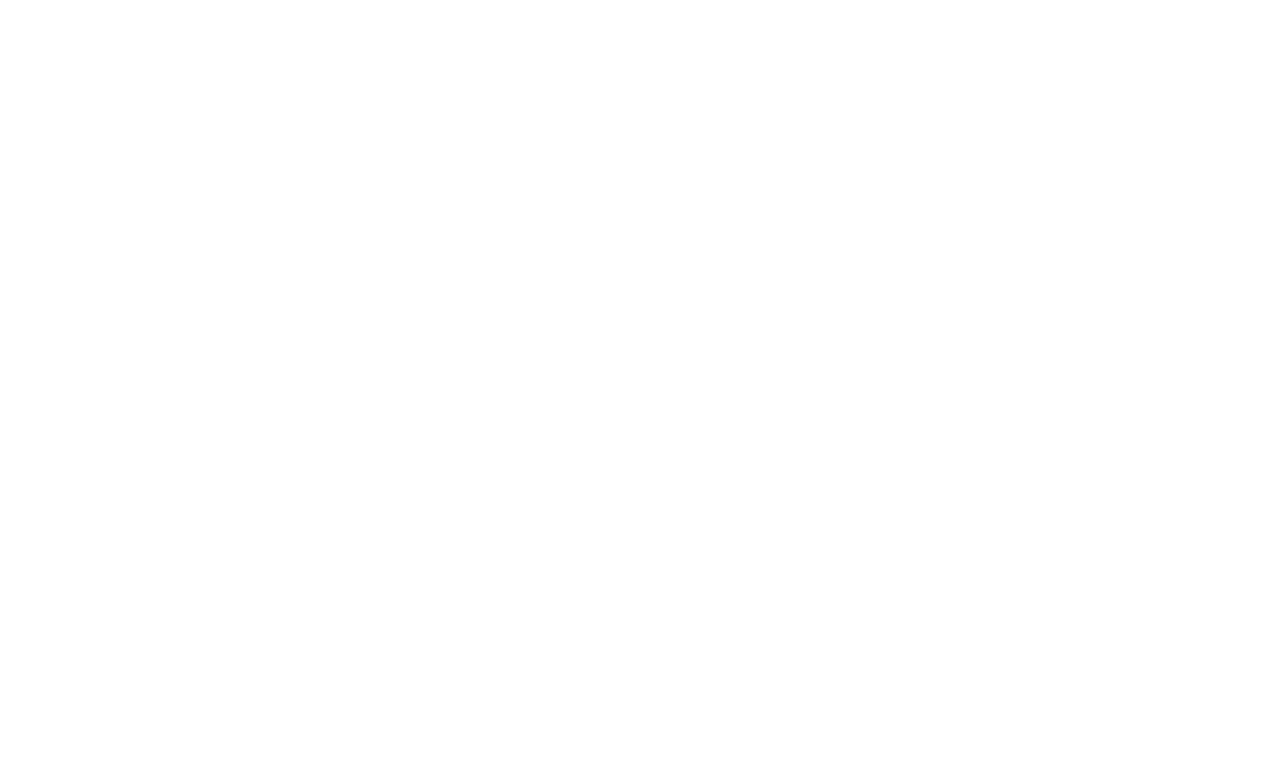
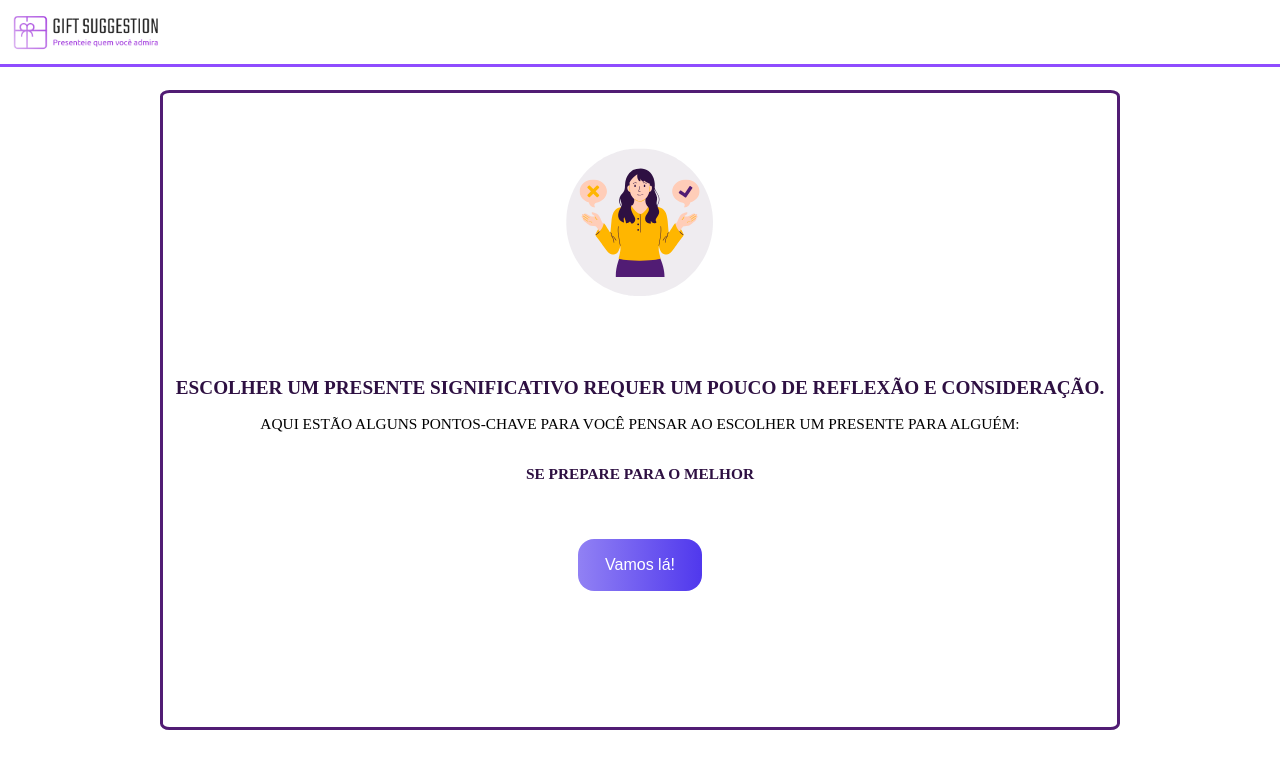
Before and after one commit to brendothierry/gift-suggestion-front-end, a React (Create React App) app: page / in a window 1280 px wide. Shown: the top 768 px of the page. Built offline with nearby package versions, Linux system fonts and the light colour scheme.

Commit message:
Atualizando a tela de home - GS

```diff
--- a/src/components/GiftSuggestionModel/styles.css
+++ b/src/components/GiftSuggestionModel/styles.css
@@ -8,7 +8,7 @@
   /* Ajuste a largura conforme necessário */
   background-color: #ffffff;
   /* Cor de fundo clara */
-  border: 3px solid #dad8da;
+  border: 3px solid #511C74;
   /* Borda do quadrado */
   box-sizing: border-box;
   margin: auto; /* Centraliza o quadrado na tela */
--- a/src/components/Navbar/styles.css
+++ b/src/components/Navbar/styles.css
@@ -32,8 +32,4 @@
   max-height: 8vh;
   max-width: 40vh;
   height: 100px;
-
-
-
-
 }
--- a/src/main/App.tsx
+++ b/src/main/App.tsx
@@ -9,12 +9,13 @@
 import ForgotPassword from '../views/ForgotPassword';
 import ResetPassword from '../views/ResetPassword';
 import Onboarding from '../views/Onboarding';
+import Home from '../views/Home';
 
 function App() {
   return (
     <BrowserRouter>
       <Routes>
-        <Route path="/">
+        <Route path="/" element={<GiftSuggestion />}>
         </Route>
         <Route path="/login" element={<Login />}>
         </Route>
--- a/src/views/GiftSuggestion.css
+++ b/src/views/GiftSuggestion.css
@@ -1,18 +1,15 @@
-body {
-    min-height: 80vh;
-    margin: 0;
-}
-
 .gs-page {
-    display: flex;
     align-items: center;
     justify-content: center;
-    min-height: 80vh;
-    background-color: #eef1f3;
+    max-height: 80vh;
+}
+.gs-header{
 }
 
 .gs-container {
-    width: 90vw;
+    height: 100vh;
+    max-height: 80vh;
+
 }
 
 .gs-content {
@@ -21,28 +18,40 @@
 
 .logo-home{
     display: block;
-    max-width: 100%; /* Garante que a imagem não ultrapasse a largura do seu container */
-    height: auto;
+    max-width: 100%;
     width: 16%;
     margin: 0 auto;
-    margin-bottom: 5vh;
+    margin-top: -10vh;
+    margin-bottom: 10vh;
 }
 
-.animated-text {
-    font-family: 'Montserrat';
+.text-m1 {
+    font-family: 'Yeseva One';
     font-size: 1.5vw;
     text-align: center;
-    color: #464646;
+    color: #2E1042;
     margin-top: 5vh;
-    margin-bottom: 5vh;
+    margin-bottom: 2vh;
+    font-weight: 700;
   }
 
-.gs-button{
-    height: 200px;
-    width: 100%;
-    margin-bottom: 5vh;
+.text-m2{
+    font-family: 'Glacial Indifference';
+    font-size: 1.2vw;
+    text-align: center;
+    color: #000000;
+    margin-bottom: 4vh;
 }
 
-@import url('https://fonts.googleapis.com/css2?family=Trykker&display=swap');
-@import url('https://fonts.googleapis.com/css2?family=Sulphur+Point&display=swap');
-@import url('https://fonts.googleapis.com/css2?family=Montserrat:wght@400&display=swap');
+.text-m3{
+    font-family: 'Yeseva One';
+    font-size: 1.2vw;
+    text-align: center;
+    color: #2E1042;
+    margin-bottom: 2vh;
+    font-weight: 600;
+}
+
+.gs-button{
+    margin: 0 auto;
+}
--- a/src/views/GiftSuggestion.jsx
+++ b/src/views/GiftSuggestion.jsx
@@ -2,7 +2,7 @@
 import Navbar from '../components/Navbar';
 import './GiftSuggestion.css';
 import AppContainer from '../components/GiftSuggestionModel';
-import image from '../Images/img-background.svg'
+import image from '../Images/tela-0-giftsuggestion-icon.svg'
 import Button from '../components/Button';
 import { useNavigate } from 'react-router-dom';
 
@@ -23,10 +23,14 @@
                     <AppContainer>
                         <div className="gs-content">
                             <img className="logo-home" src={image} />
-                            <div className="animated-text">
-                                CLARO, ESCOLHER UM PRESENTE SIGNIFICATIVO REQUER UM POUCO DE REFLEXÃO E CONSIDERAÇÃO.
-                                <br></br>
+                            <div className="text-m1">
+                                ESCOLHER UM PRESENTE SIGNIFICATIVO REQUER UM POUCO DE REFLEXÃO E CONSIDERAÇÃO.
+                            </div>
+                            <div className='text-m2'>
                                 AQUI ESTÃO ALGUNS PONTOS-CHAVE PARA VOCÊ PENSAR AO ESCOLHER UM PRESENTE PARA ALGUÉM:
+                            </div>
+                            <div className='text-m3'>
+                                SE PREPARE PARA O MELHOR
                             </div>
                                 <Button onClick={handleClick} className="gs-button" label="Vamos lá!" ></Button>
                         </div>
```
Also changed, not shown: src/Images/tela-0-giftsuggestion-icon.svg (added).
